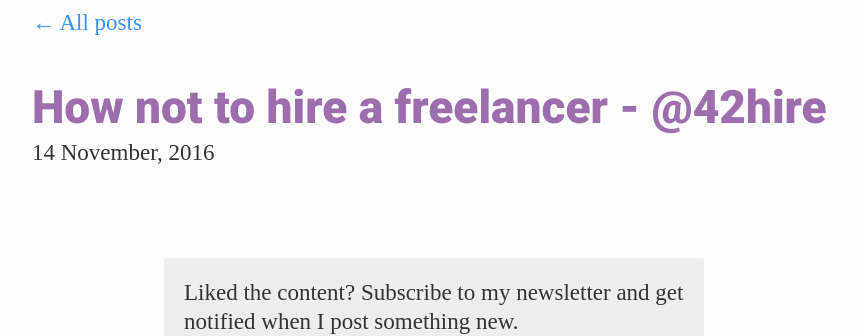
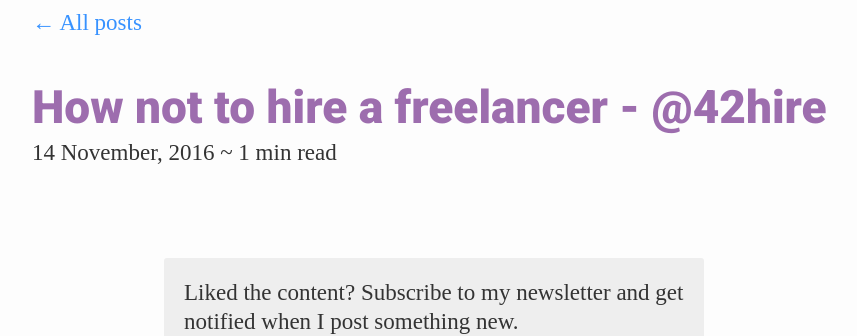
Before and after one commit to akoskm/akoskm.github.io, a Jekyll site: the page built from _posts/2016-11-14-how-not-to-hire-a-freelancer.md, in a window 1280 px wide. Shown: the top 336 px of the page, without its empty margins (206-1063 px from the left). Built offline with Jekyll 4.4.1, drawn with Linux system fonts in a browser that asks for light colours; nearby versions of some CDN libraries; some web fonts are replaced; comment, search, counter and statistics services are not loaded.

Commit message:
reading time estimate

```diff
--- /dev/null
+++ b/_includes/read_time.html
@@ -0,0 +1,9 @@
+<span class="reading-time" title="Estimated read time">
+  {% assign words = content | number_of_words %}
+  {% if words < 360 %}
+    1
+  {% else %}
+    {{ words | divided_by:180 }}
+  {% endif %}
+  min read
+</span>
--- a/_layouts/post.html
+++ b/_layouts/post.html
@@ -16,7 +16,9 @@
       {% endif %}
     </h1>
   </span>
-  <span class="post-date">{{ page.date | date: "%-d %B, %Y" }}</span>
+  <span class="post-date">
+    {{ page.date | date: "%-d %B, %Y" }} ~ {% include read_time.html %}
+  </span>
   <span>
     <a href="{{ root_url }}{{ post.url }}#disqus_thread"></a>
   </span>
```
